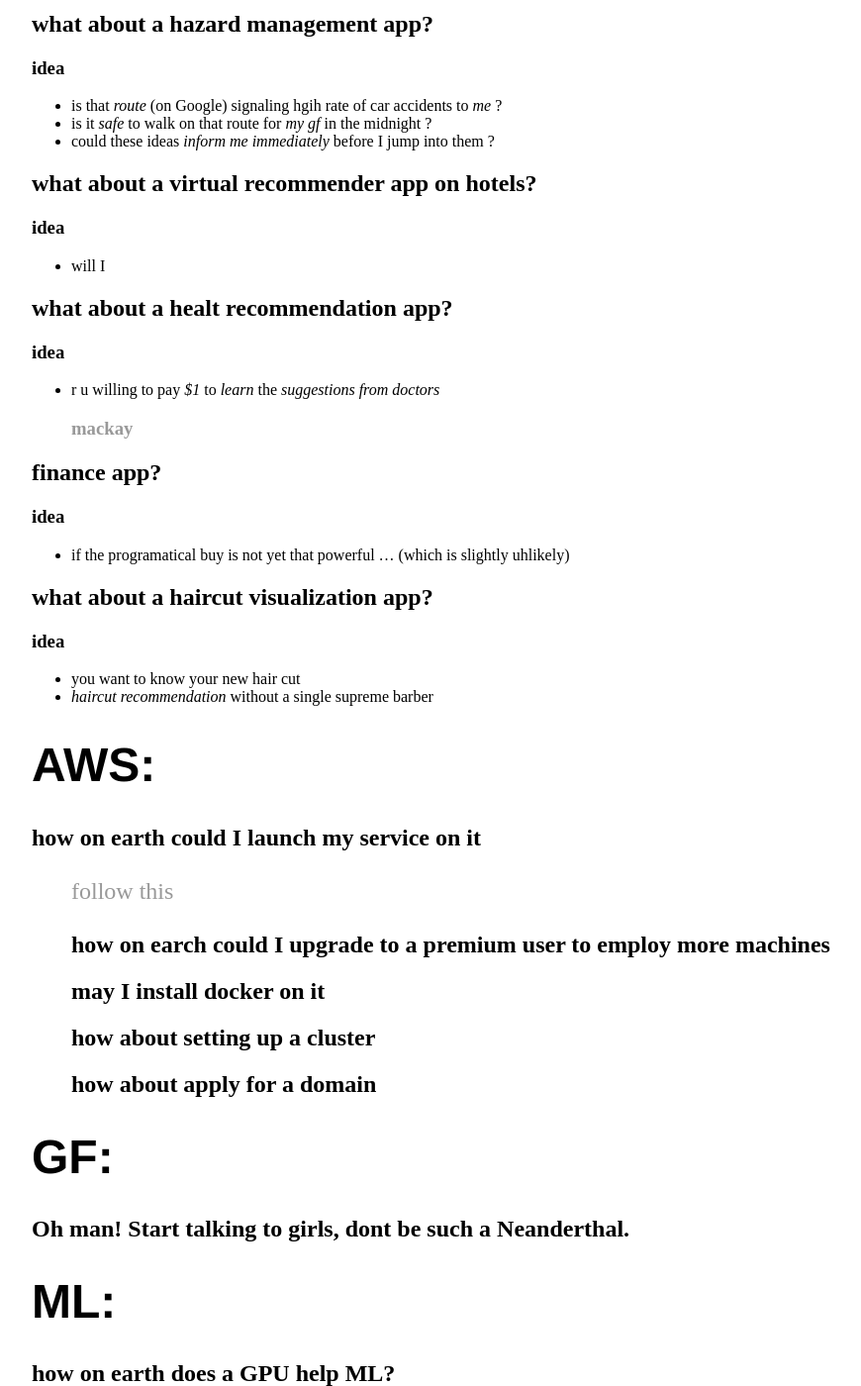
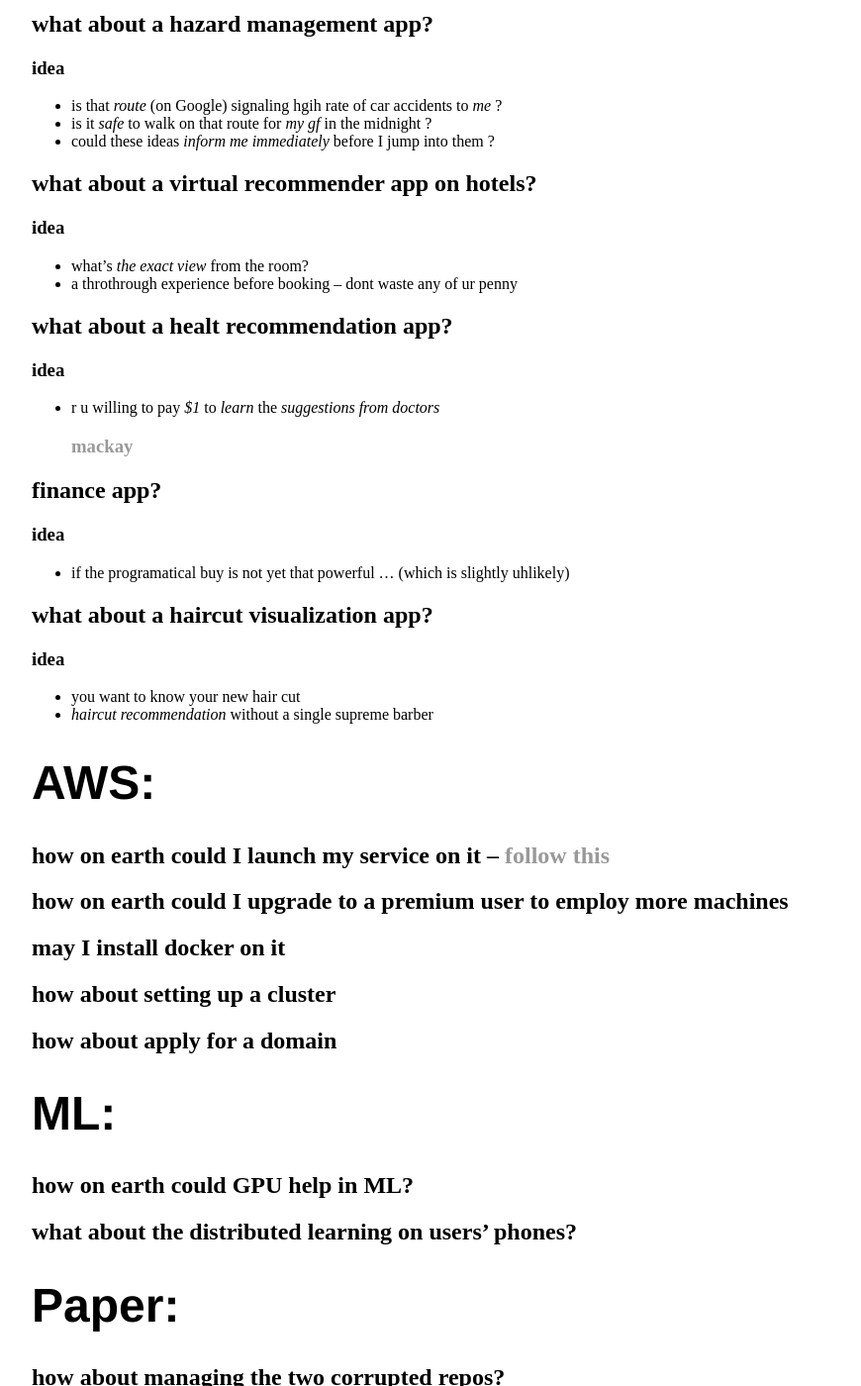
Before and after one commit to LplusKira/LplusKira.github.io, a Jekyll site: the page built from _posts/2017-09-13-soqqr.md, in a window 1280 px wide and 1400 px high, scrolled down 556 px. Shown: the whole window at 99% size, without its empty margins (160-1030 px from the left). Built offline with Jekyll 4.4.1, drawn with Linux system fonts in a browser that asks for light colours; some of the changed text lies outside the part shown.

Commit message:
try to unify the style of my posts ...

```diff
--- a/_posts/2017-09-13-soqqr.md
+++ b/_posts/2017-09-13-soqqr.md
@@ -19,7 +19,8 @@
 
 ## what about a __virtual recommender__  app on hotels?
 ### idea
-- will I
+- what's *the exact view* from the room?
+- a throthrough experience before booking -- dont waste any of ur penny
 
 ## what about a __healt recommendation__ app?
 ### idea
@@ -36,36 +37,31 @@
 - *haircut recommendation* without a single supreme barber
 
 # AWS:
-## how on earth could I launch my service on it
-> [follow this](https://us-west-2.console.aws.amazon.com/ec2/v2/home?region=us-west-2)
-## how on earch could I upgrade to a premium user to employ more machines
+## how on earth could I launch my service on it -- [follow this](https://us-west-2.console.aws.amazon.com/ec2/v2/home?region=us-west-2)
+## how on earth could I upgrade to a premium user to employ more machines
 ## may I install docker on it
 ## how about setting up a cluster
 ## how about apply for a domain
 
-# GF:
-## Oh man! Start talking to girls, dont be such a Neanderthal.
-
 # ML:
-## how on earth does a GPU help ML?
+## how on earth could GPU help in ML?
 ## what about the distributed learning on users' phones?
 
 # Paper:
 ## how about managing the two corrupted repos?
 
 # Parents:
-## self-monitoring them
+## approach to improve their quality of life?
+## health check
 
 # OS:
-## how to add a new root user
-> [follow this](https://www.digitalocean.com/community/tutorials/how-to-create-a-sudo-user-on-ubuntu-quickstart)
-## how to prolong the amount of time of a ssh session
-> [follow this](https://community.bitnami.com/t/how-do-i-increase-the-timeout-of-ssh-session/9676/7)
+## [how to add a new root user](https://www.digitalocean.com/community/tutorials/how-to-create-a-sudo-user-on-ubuntu-quickstart)
+## [how to prolong the amount of time of a ssh session](https://community.bitnami.com/t/how-do-i-increase-the-timeout-of-ssh-session/9676/7)
 
 # Docker:
-## ubuntu:
-[step1](https://docs.docker.com/engine/installation/linux/docker-ce/ubuntu/ install using the repository)
-[step2](https://docs.docker.com/engine/installation/linux/linux-postinstall/#manage-docker-as-a-non-root-user manage docker as a non-root user 'If you don’t want to use sudo when you use the docker command')
+## installation on ubuntu:
+- [step1](https://docs.docker.com/engine/installation/linux/docker-ce/ubuntu/ install using the repository)
+- [step2](https://docs.docker.com/engine/installation/linux/linux-postinstall/#manage-docker-as-a-non-root-user manage docker as a non-root user 'If you don’t want to use sudo when you use the docker command')
 
 # Songs:
-- Eason Chan [Long Time No See](https://www.youtube.com/watch?v=G_qQgFTDEsk)
+# Eason Chan [Long Time No See](https://www.youtube.com/watch?v=G_qQgFTDEsk)
```
Also changed, not shown: _posts/2017-08-31-soqqr.md (+26 -39 lines).
